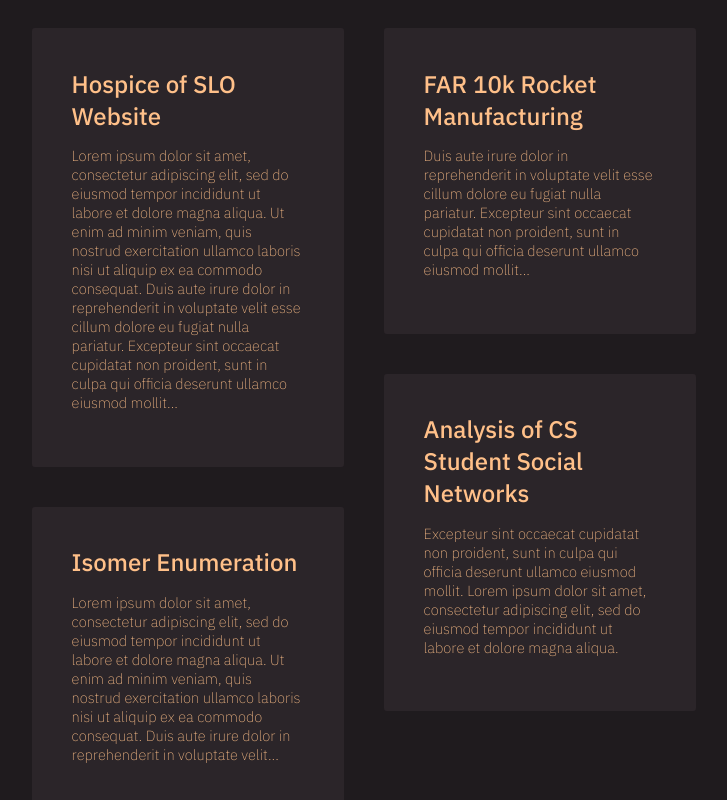
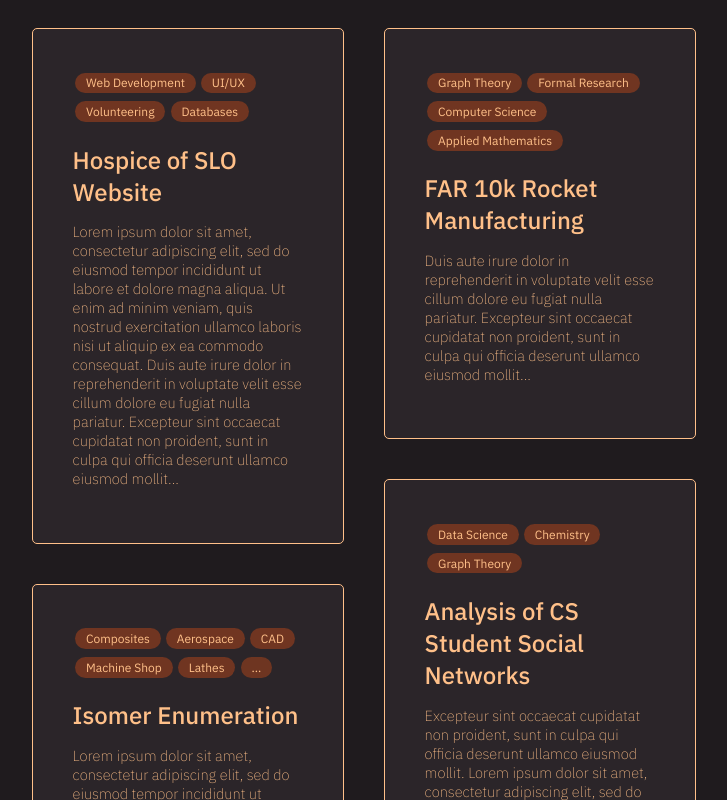
Before and after one commit to spagdoon0411/posting, a React (Create React App) app in the folder my-app/: page / in a window 1280 px wide. Shown: the top 800 px of the page, without its empty margins (276-1003 px from the left). Built offline with nearby package versions, Linux system fonts and the light colour scheme.

Commit message:
add children-to-tag abilities for TagContainers

```diff
--- a/my-app/src/App.tsx
+++ b/my-app/src/App.tsx
@@ -17,20 +17,49 @@
 pariatur. Excepteur sint occaecat cupidatat non proident, sunt in culpa \
 qui officia deserunt ullamco eiusmod mollit...";
 
+let testTags1 = [
+  "Web Development",
+  "UI/UX",
+  "Volunteering",
+  "Databases"
+];
+
 let testMarkdown2 = "Lorem ipsum dolor sit amet, consectetur adipiscing \
 elit, sed do eiusmod tempor incididunt ut labore et dolore magna aliqua. \
 Ut enim ad minim veniam, quis nostrud exercitation ullamco laboris nisi \
 ut aliquip ex ea commodo consequat. Duis aute irure dolor in \
 reprehenderit in voluptate velit...";
 
+let testTags2 = [
+  "Composites",
+  "Aerospace",
+  "CAD",
+  "Machine Shop",
+  "Lathes",
+  "..."
+];
+
 let testMarkdown3 = "Duis aute irure dolor in \
 reprehenderit in voluptate velit esse cillum dolore eu fugiat nulla \
 pariatur. Excepteur sint occaecat cupidatat non proident, sunt in culpa \
 qui officia deserunt ullamco eiusmod mollit...";
 
+let testTags3 = [
+  "Graph Theory",
+  "Formal Research",
+  "Computer Science",
+  "Applied Mathematics",
+];
+
 let testMarkdown4 = "Excepteur sint occaecat cupidatat non proident, sunt in culpa \
 qui officia deserunt ullamco eiusmod mollit. Lorem ipsum dolor sit amet, consectetur adipiscing \
 elit, sed do eiusmod tempor incididunt ut labore et dolore magna aliqua."
+
+let testTags4 = [
+  "Data Science",
+  "Chemistry",
+  "Graph Theory"
+];
 
 
 function App() {
@@ -40,13 +69,15 @@
         <PostingCard
         title="Hospice of SLO Website"
         markdown={testMarkdown1}
-        state={CardStates.expanded}>
+        state={CardStates.expanded}
+        tags={testTags1}>
         </PostingCard>
 
         <PostingCard
         title="Isomer Enumeration"
         markdown={testMarkdown2}
-        state={CardStates.expanded}>
+        state={CardStates.expanded}
+        tags={testTags2}>
         </PostingCard>
 
       </CardColumn>
@@ -54,12 +85,14 @@
         <PostingCard
         title="FAR 10k Rocket Manufacturing"
         markdown={testMarkdown3}
-        state={CardStates.expanded}>
+        state={CardStates.expanded}
+        tags={testTags3}>
         </PostingCard>
         <PostingCard
         title="Analysis of CS Student Social Networks"
         markdown={testMarkdown4}
-        state={CardStates.expanded}>
+        state={CardStates.expanded}
+        tags={testTags4}>
         </PostingCard>
 
       </CardColumn>
--- a/my-app/src/components/CardComponents.css
+++ b/my-app/src/components/CardComponents.css
@@ -18,7 +18,10 @@
     font-family: 'IBM Plex Sans', sans-serif;
     font-weight: 200;
     font-size: 10;
-    border-radius: 3px;
+    border-radius: 5px;
+    border-color: var(--main-text-dark);
+    border-width: 1px;
+    border-style: solid;
 }
 
 .postingTitle {
@@ -38,3 +41,22 @@
     flex-direction: row;
     justify-content: center;
 }
+
+.tag {
+    align-items: center;
+    justify-content: center;
+    text-align: center;
+    font-size: 9pt;
+    padding: 0.4ch 1.5ch 0.4ch 1.5ch;
+    background-color: rgba(250, 87, 17, .33);
+    border-radius: 12px;
+    font-weight: 400;
+    margin: 3pt 2pt 3pt 2pt;
+}
+
+.tagContainer {
+    display: flex;
+    flex-direction: row;
+    flex-wrap: wrap;
+    padding-bottom: 2ch;
+}
--- a/my-app/src/components/CardComponents.tsx
+++ b/my-app/src/components/CardComponents.tsx
@@ -1,4 +1,4 @@
-import React, { FC } from 'react';
+import React, { FC, PropsWithChildren } from 'react';
 import { TagColors } from './Colors';
 import { ContactTypes } from './ContactTypes';
 import './CardComponents.css'
@@ -30,23 +30,25 @@
     children: React.ReactNode;
     title: string;
     markdown: string;
-    state: CardStates
+    state: CardStates;
+    tags: string[];
 };
 
 /**
  * A single card for previewing a project posting on the project exploration
  * page.
- * @param children: Ignored.
- * @param title: The project's title.
- * @param markdown: The Markdown code to be rendered in this card.
- * @param state: Whether the card is in expanded view or not. false
+ * @param children Ignored.
+ * @param title The project's title.
+ * @param markdown The Markdown code to be rendered in this card.
+ * @param state Whether the card is in expanded view or not. false
  * by default. The card's Markdown text is displayed in full when true.
+ * @param tags Tags for this project, represented as strings.
  */
 const PostingCard: FC<PostingCardProps> = (props: PostingCardProps) => {
     return(
         <div className="card">
             <TagContainer>
-
+                {props.tags}
             </TagContainer>
             <div className='postingTitle'>
                 {props.title}
@@ -59,7 +61,7 @@
 }
 
 type TagContainerProps = {
-    children: React.ReactElement[]
+    children: React.ReactNode
 }
 
 /**
@@ -69,28 +71,35 @@
  */
 const TagContainer: FC<TagContainerProps> = (props: TagContainerProps) =>
 {
-    return <div>
+    return (
+        <div className='tagContainer'>
+            {
+                React.Children.toArray(props.children).map(
+                    (tagContent) => <Tag color={TagColors.red}>{tagContent}</Tag>
+                )
+            }
+        </div>
+    );
+}
+
+type TagProps = {
+    children: React.ReactNode;
+    color: TagColors
+}
+
+/**
+ * @param children The text this tag contains. SHOULD ONLY BE ONE ELEMENT.
+ * @param color The color of this tag, chosen from TagColors.
+ */
+const Tag: FC<TagProps> = (props: TagProps) =>
+{
+    return <div className='tag'>
         {props.children}
     </div>
 }
 
-type TagProps = {
-    text: String,
-    color: TagColors
-}
-
-/**
- * A tag, with color chosen from TagColors.
- * @param text
- * @param color
- */
-const Tag: FC<TagProps> = (props: TagProps) =>
-{
-    return <div></div>
-}
-
 type ContactContainerProps = {
-    children: React.ReactElement[]
+    children: React.ReactElement | React.ReactElement[]
 }
 
 /**
--- a/my-app/src/components/Colors.tsx
+++ b/my-app/src/components/Colors.tsx
@@ -3,5 +3,5 @@
 }
 
 export enum TagColors {
-
+    "red"
 }
```
